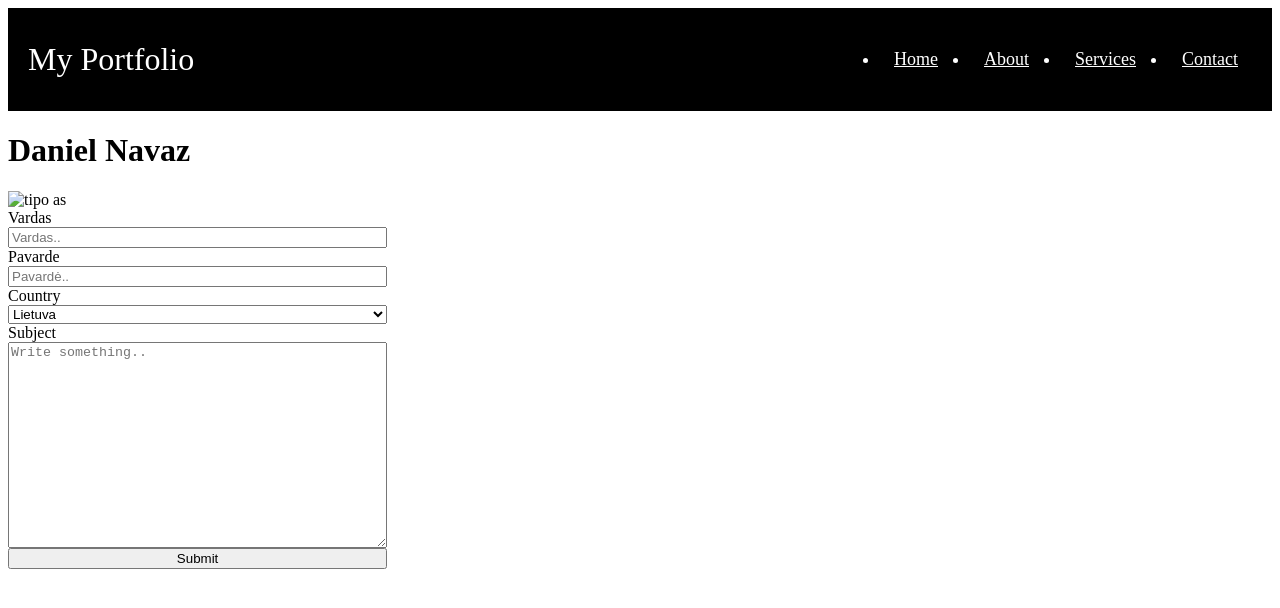
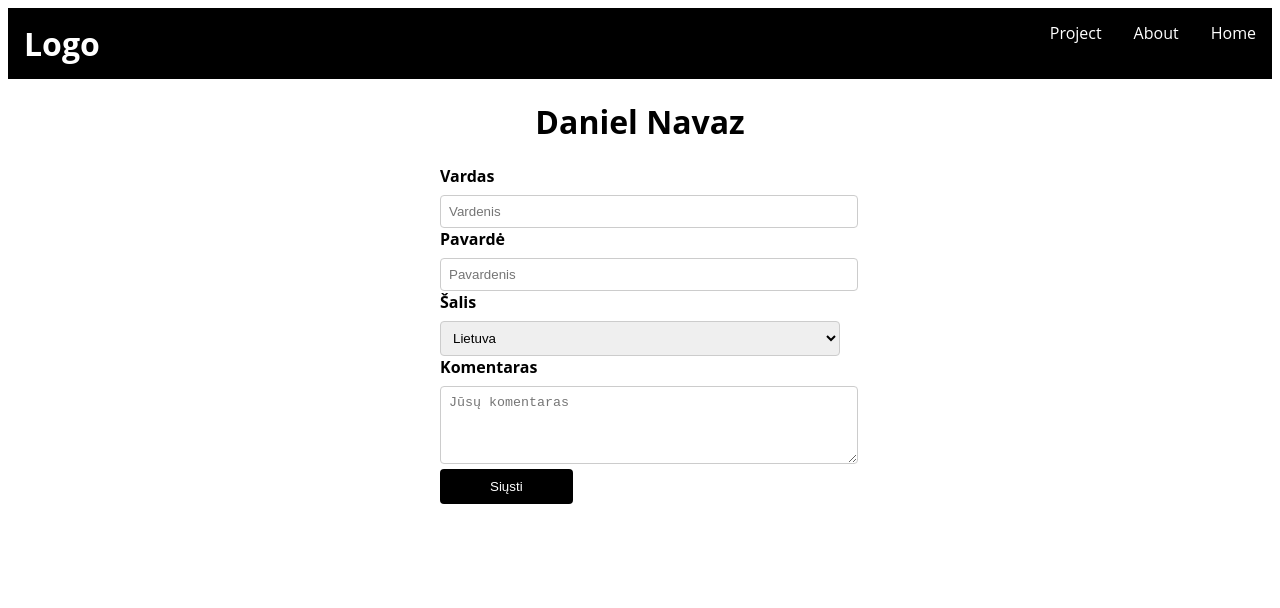
Before and after one commit to Planashuliganas/portfolio, a plain HTML site: page index.html in a window 1280 px wide. Drawn offline with Linux system fonts and the light colour scheme.

Commit message:
update
m

```diff
--- a/index.html
+++ b/index.html
@@ -1,10 +1,12 @@
 <!DOCTYPE html>
 <html lang="en">
+
 <head>
     <meta charset="UTF-8">
     <meta http-equiv="X-UA-Compatible" content="IE=edge">
     <meta name="viewport" content="width=device-width, initial-scale=1.0">
-    <link rel="stylesheet" href="style.css">
+    <link rel="stylesheet" href="style.css"  >
+
     <title>darbas</title>
 </head>
 <header>
@@ -13,63 +15,42 @@
 
 
     <body>
-        <nav class="navbar">
-
-          <div class="logo">My Portfolio</div>
-          <ul class="nav-links">
+      <nav>
+        <a href="index.html" class="logo">Logo</a>
+        <a href="index.html">Home</a>
+        <a href="apiemane.html">About</a>
+        <div class="dropdown">
+          <button class="dropbtn">Project</button>
+          <div class="dropdown-content">
+            <a href="projektas.html">Projektas</a>
+            <a href="projektas2.html">Projektas2</a>
+          </div>
+        </div>
+      </nav>
 
 
-            <div class="menu">
-
-              <li><a href="index.html">Home</a></li>
-              <li><a href="apiemane.html">About</a></li>
-
-              <li class="services">
-                <a href="/">Services</a>
-
-
-                <ul class="dropdown">
-                  <li><a href="projektas.html">Projektas 1 </a></li>
-                  <li><a href="projektas.html">Projektas 2</a></li>
-
-
-                </ul>
-
-              </li>
-
-
-              <li><a href="/">Contact</a></li>
-            </div>
-          </ul>
-        </nav>
-
-    <h1>Daniel Navaz</h1>
-    <section id="nuotrauka">
-        <img src="img/images.jpg" alt="tipo as">
+    <h1 align="center">Daniel Navaz</h1>
 
     </section>
 
     <div class="container">
-        <form action="action_page.php">
+          <form>
+            <label for="first-name">Vardas</label>
+            <input type="text" id="first-name" name="first-name" required placeholder="Vardenis">
 
-          <label for="fname">Vardas</label>
-          <input type="text" id="fname" name="firstname" placeholder="Vardas..">
+            <label for="last-name">Pavardė</label>
+            <input type="text" id="last-name" name="last-name" required placeholder="Pavardenis">
 
-          <label for="lname">   Pavarde </label>
-          <input type="text" id="lname" name="lastname" placeholder="Pavardė..">
-
-          <label for="country">Country</label>
+            <label for="country">Šalis</label>
             <select id="country" name="country">
               <option value="Lietuva">Lietuva</option>
               <option value="Voketija">Voketija</option>
               <option value="usa">USA</option>
             </select>
+            <label for="subject">Komentaras</label>
+            <textarea id="subject" name="subject" rows="4" required placeholder="Jūsų komentaras"></textarea>
 
-          <label for="subject">Subject</label>
-          <textarea id="subject" name="subject" placeholder="Write something.." style="height:200px"></textarea>
-
-          <input type="submit" value="Submit">
-
+            <input type="submit" value="Siųsti">
           </form>
       </div>
 
--- a/style.css
+++ b/style.css
@@ -1,9 +1,37 @@
 form {
-    display: flex;
-    flex-direction: column;
-    width: 30%;
+  max-width: 400px;
+  margin: 0 auto;
+}
 
+label {
+  display: block;
+  margin-bottom: 8px;
+  font-weight: bold;
 }
+
+input[type="text"],
+textarea {
+  width: 100%;
+  padding: 8px;
+  border: 1px solid #ccc;
+  border-radius: 4px;
+  resize: vertical;
+}
+
+input[type="submit"] {
+  background-color: #000000;
+  color: white;
+  padding: 10px 50px;
+  border: none;
+  border-radius: 4px;
+  cursor: pointer;
+  align-items: center;
+}
+
+input[type="submit"]:hover {
+  background-color: #636363;
+}
+
 
 .navbar {
     display: flex;
@@ -25,6 +53,7 @@ form {
 
 
   .menu {
+    list-style: none;
     display: flex;
     gap: 1em;
     font-size: 18px;
@@ -40,38 +69,82 @@ form {
     padding: 5px 14px;
   }
 
-  .services {
-    position: relative;
-  }
-
-  .dropdown {
-    background-color: rgb(0, 0, 0);
-    padding: 1em 0;
-    position: absolute;
-    display: none;
-    border-radius: 8px;
-    top: 35px;
-  }
-
-  .dropdown li + li {
-    margin-top: 10px;
-  }
-
-  .dropdown li {
-    padding: 0.5em 1em;
-    width: 8em;
-    text-align: center;
-  }
-
-  .dropdown li:hover {
-    background-color: #000000;
-  }
-
-  .services:hover .dropdown {
-    display: block;
-  }
-
   .img {
     max-width: 100%;
     height: auto;
   }
+  select {
+    width: 100%;
+    padding: 8px;
+    border: 1px solid #ccc;
+    border-radius: 4px;
+  }
+
+
+  nav {
+    background-color: #000000;
+    overflow: hidden;
+  }
+
+  nav a {
+    float: right;
+    display: block;
+    color: rgb(255, 255, 255);
+    text-align: center;
+    padding: 14px 16px;
+    text-decoration: none;
+  }
+
+  nav .logo {
+    font-weight: bold;
+    float: left;
+  }
+
+  .dropdown {
+    float: right;
+    overflow: hidden;
+  }
+
+  .dropdown .dropbtn {
+    font-size: 16px;
+    border: none;
+    outline: none;
+    color: rgb(255, 255, 255);
+    background-color: inherit;
+    font-family: inherit;
+    margin: 0;
+    cursor: pointer;
+    padding: 14px 16px;
+  }
+
+  .dropdown-content {
+    display: none;
+    position: absolute;
+    background-color: #f9f9f9;
+    min-width: 160px;
+    box-shadow: 0px 8px 16px 0px rgba(0,0,0,0.2);
+    z-index: 1;
+  }
+
+  .dropdown-content a {
+    float: none;
+    color: black;
+    padding: 12px 16px;
+    text-decoration: none;
+    display: block;
+    text-align: left;
+  }
+
+  .dropdown-content a:hover {
+    background-color: #ddd;
+  }
+
+  .dropdown:hover .dropdown-content {
+    display: block;
+  }
+
+  @import url('https://fonts.googleapis.com/css2?family=Open+Sans&display=swap');
+
+body {
+  font-family: 'Open Sans', sans-serif;
+}
```
Also changed, not shown: apiemane.html (+17 -9 lines), projektas.html (+15 -24 lines), projektas2.html (added, +26 -0 lines). Lines whose indentation alone changed are shown as unchanged.
